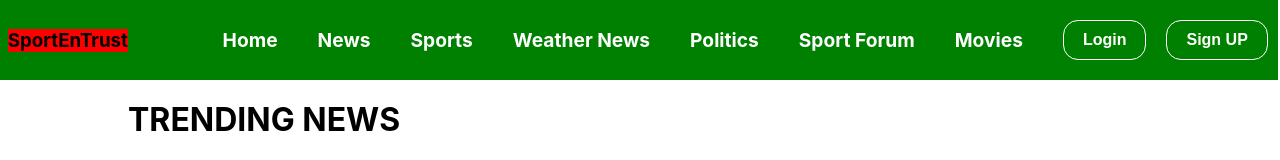
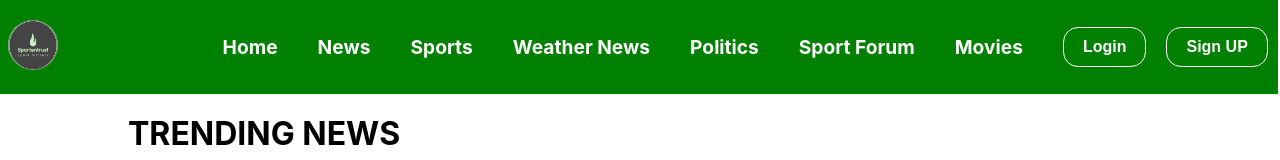
Before and after one commit to Taofeeq001/Blog-App, a React (Create React App) app: page / in a window 1280 px wide. Shown: the top 160 px of the page. Built offline with nearby package versions, Linux system fonts and the light colour scheme; no server answers.

Commit message:
updating logo

```diff
--- a/public/index.html
+++ b/public/index.html
@@ -2,7 +2,7 @@
 <html lang="en">
   <head>
     <meta charset="utf-8" />
-    <link rel="icon" href="%PUBLIC_URL%/favicon.ico" />
+    <link rel="icon" href="%PUBLIC_URL%/sport.png" />
     <meta name="viewport" content="width=device-width, initial-scale=1" />
     <meta name="theme-color" content="#000000" />
     <meta
--- a/src/Components/Dashboard/Dash/Aside.css
+++ b/src/Components/Dashboard/Dash/Aside.css
@@ -12,9 +12,9 @@ nav{
     justify-content: space-between;
 }
 
-.destop-nav{
+.destop-navdash{
     display: flex;
-    flex-direction: column;
+    flex-direction: column !important;
 }
 .asid-top a{
     font-size: xx-large;
--- a/src/Components/Dashboard/Dash/Aside.jsx
+++ b/src/Components/Dashboard/Dash/Aside.jsx
@@ -23,7 +23,7 @@ const Aside=()=>{
         <>
         <button><RxHamburgerMenu onClick={()=> setTog(!tog)} className="tog2"/></button>
         <nav className={click? "nav-sub":'nav'}>
-            <div className="destop-nav">
+            <div className="destop-navdash">
                 <div className="asid-top">
                     <a href="" className={click? "log":"logo"}>Logo</a>
                     <button onClick={buttonClick} className="aside-btn">
--- a/src/Components/Landingpage/Body.jsx
+++ b/src/Components/Landingpage/Body.jsx
@@ -7,7 +7,7 @@ const Body=()=>{
     const fetchNews = async () =>{
         const base_url = `https://blog-api-8337.onrender.com/`
         try {
-            await fetch(base_url, {mode:'cors'}).then(res=> res.json())
+            await fetch(base_url).then(res=> res.json())
             .then(data=> setNews(data))
         } catch (error) {
             console.log(error)
--- a/src/Components/Landingpage/Nav.css
+++ b/src/Components/Landingpage/Nav.css
@@ -10,12 +10,12 @@
     align-items: center;
     justify-content: space-between;
     background-color: green;
-
 }
-.destop-nav h3{
-    background-color: red;
+.destop-nav img{
+    width: 50px;
+    height: 50px;
+    border-radius: 50%;
 }
-
 .menu{
     display: flex;
     gap: 40px;
@@ -25,7 +25,6 @@
     display: flex;
     gap: 20px
 }
-
 .menu a{
     text-decoration: none;
     color: white;
--- a/src/Components/Landingpage/Nav.jsx
+++ b/src/Components/Landingpage/Nav.jsx
@@ -2,13 +2,14 @@ import React, { useState } from "react";
 import './Nav.css';
 import { RxHamburgerMenu } from "react-icons/rx";
 import { FiX } from "react-icons/fi";
+import logo from '../../Images/Sport.png'
 
 const Nav = ()=>{
     const [toggle, setToggle] = useState(false)
     return(
         <nav className="landing-nav">
             <div className="destop-nav">
-                <h3>SportEnTrust</h3>
+                <a href="/"><img src={logo} alt="" /></a>
                 <div className="menu">
                     <a href="">Home</a>
                     <a href="">News</a>
@@ -34,7 +35,7 @@ const Nav = ()=>{
                 <a href="">Politics</a>
                 <a href="">Sport Forum</a>
                 <a href="">Movies</a>
-                <a href="/login">Login</a>
+                <a href="/signin">Login</a>
                 <a href="/signup">Sign up</a>
             </div>
         </nav>
--- a/src/Components/Login.css
+++ b/src/Components/Login.css
@@ -18,8 +18,6 @@
 .error{
     color: red;
     font-size: 20px;
-
-
 }
 
 .login-form{
```
Also changed, not shown: public/sport.png (added), src/Images/Sport.png (added).
